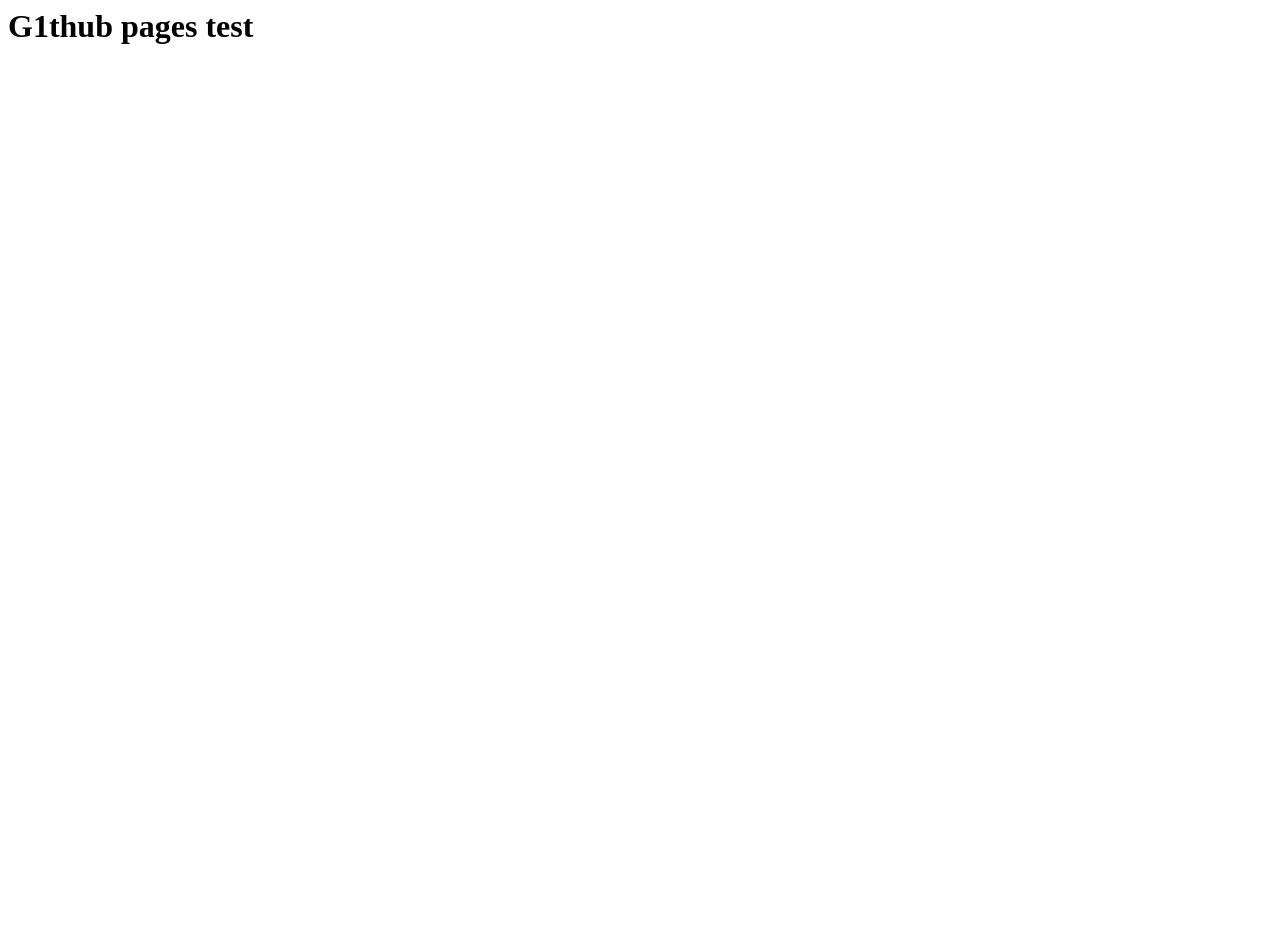
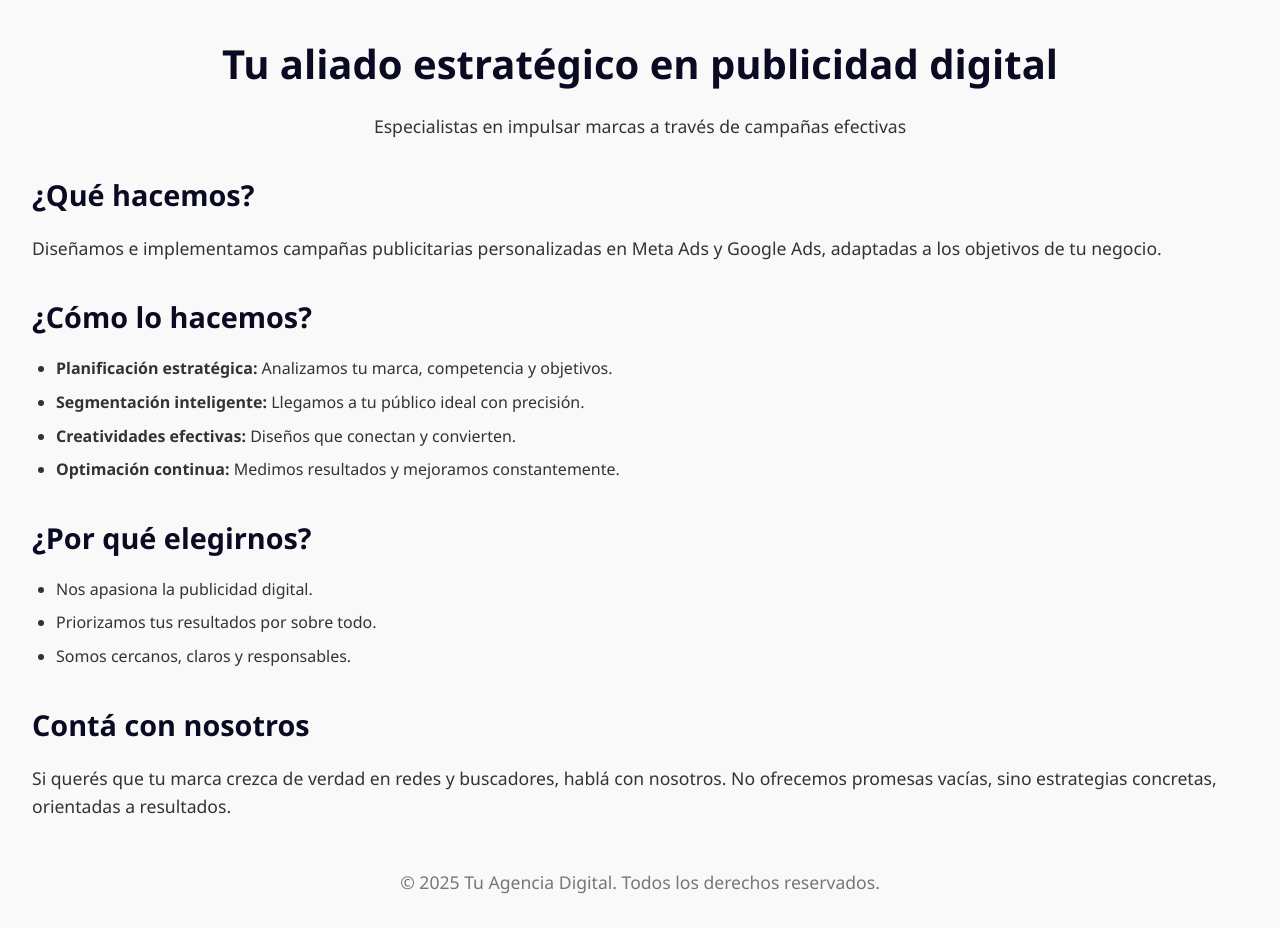
Before and after one commit to Facundo-16/resultadosclinica, a plain HTML site: page index.html in a window 1280 px wide. Before the commit the page ends 800 px from the top, so only its background shows below. Drawn offline with Linux system fonts and the light colour scheme.

Commit message:
index.html

```diff
--- a/index.html
+++ b/index.html
@@ -1 +1,92 @@
-<h1>G1thub pages test</h1>
+<!DOCTYPE html>
+<html lang="es">
+<head>
+  <meta charset="UTF-8" />
+  <meta name="viewport" content="width=device-width, initial-scale=1.0" />
+  <title>Tu Aliado en Publicidad Digital</title>
+  <style>
+    * { box-sizing: border-box; margin: 0; padding: 0; }
+    body {
+      font-family: 'Segoe UI', sans-serif;
+      line-height: 1.6;
+      background: #f9f9f9;
+      color: #333;
+      padding: 2rem;
+    }
+    header {
+      text-align: center;
+      margin-bottom: 2rem;
+    }
+    h1 {
+      font-size: 2.5rem;
+      margin-bottom: 1rem;
+      color: #0a0a23;
+    }
+    h2 {
+      font-size: 1.8rem;
+      color: #0a0a23;
+      margin-top: 2rem;
+    }
+    p {
+      margin-top: 1rem;
+      font-size: 1.1rem;
+    }
+    ul {
+      margin-top: 1rem;
+      margin-left: 1.5rem;
+    }
+    li {
+      margin-bottom: 0.5rem;
+    }
+    footer {
+      margin-top: 3rem;
+      text-align: center;
+      font-size: 0.9rem;
+      color: #777;
+    }
+  </style>
+</head>
+<body>
+  <header>
+    <h1>Tu aliado estratégico en publicidad digital</h1>
+    <p>Especialistas en impulsar marcas a través de campañas efectivas</p>
+  </header>
+
+  <section>
+    <h2>¿Qué hacemos?</h2>
+    <p>
+      Diseñamos e implementamos campañas publicitarias personalizadas en Meta Ads y Google Ads, adaptadas a los objetivos de tu negocio.
+    </p>
+  </section>
+
+  <section>
+    <h2>¿Cómo lo hacemos?</h2>
+    <ul>
+      <li><strong>Planificación estratégica:</strong> Analizamos tu marca, competencia y objetivos.</li>
+      <li><strong>Segmentación inteligente:</strong> Llegamos a tu público ideal con precisión.</li>
+      <li><strong>Creatividades efectivas:</strong> Diseños que conectan y convierten.</li>
+      <li><strong>Optimación continua:</strong> Medimos resultados y mejoramos constantemente.</li>
+    </ul>
+  </section>
+
+  <section>
+    <h2>¿Por qué elegirnos?</h2>
+    <ul>
+      <li>Nos apasiona la publicidad digital.</li>
+      <li>Priorizamos tus resultados por sobre todo.</li>
+      <li>Somos cercanos, claros y responsables.</li>
+    </ul>
+  </section>
+
+  <section>
+    <h2>Contá con nosotros</h2>
+    <p>
+      Si querés que tu marca crezca de verdad en redes y buscadores, hablá con nosotros. No ofrecemos promesas vacías, sino estrategias concretas, orientadas a resultados.
+    </p>
+  </section>
+
+  <footer>
+    <p>© 2025 Tu Agencia Digital. Todos los derechos reservados.</p>
+  </footer>
+</body>
+</html>
```
